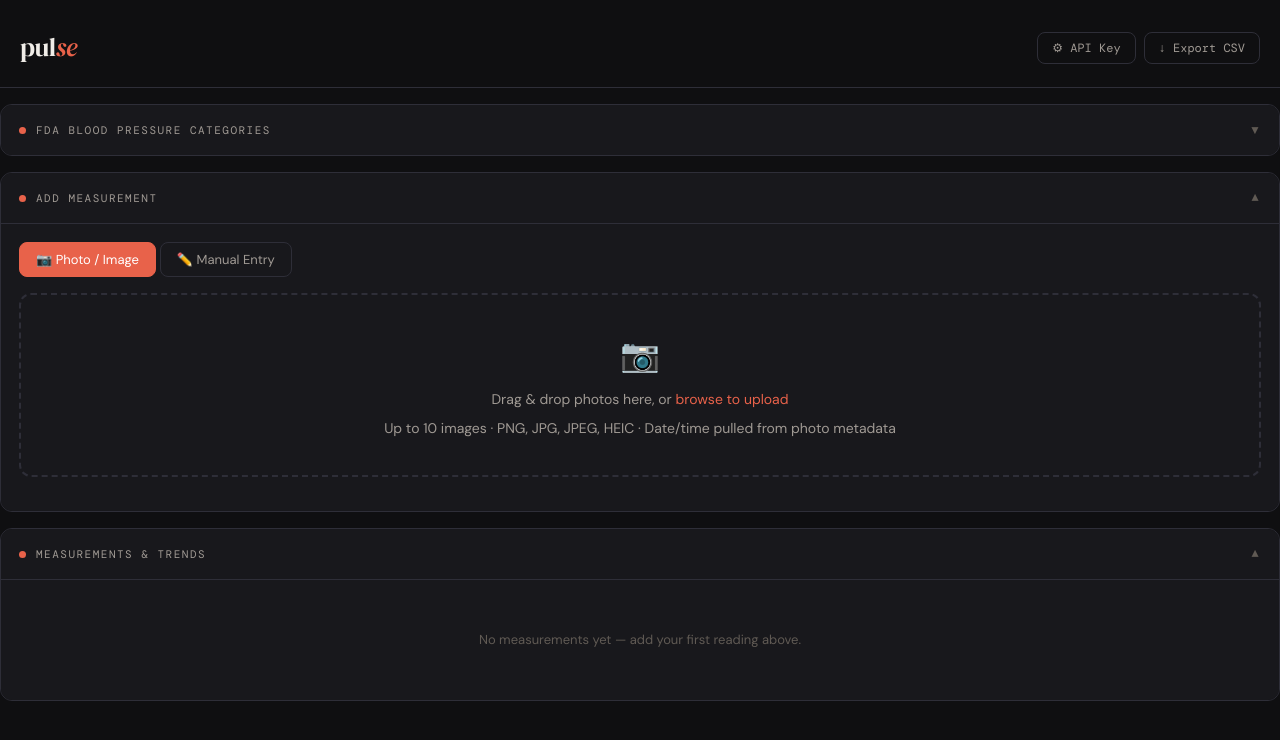
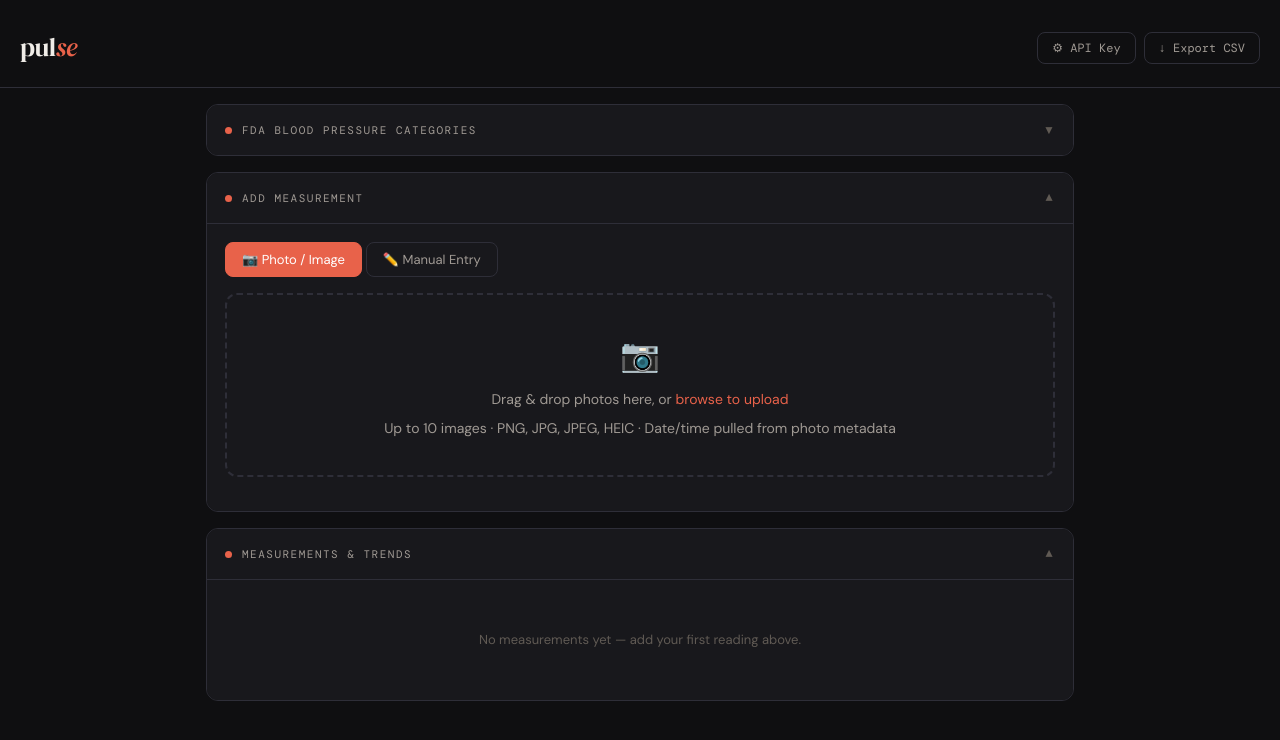
Before and after one commit to CorrinaBlack/Pulse, a plain HTML site: page index.html in a window 1280 px wide. Drawn offline with nearby package versions, Linux system fonts and the light colour scheme; a web font is replaced by a local one.

Commit message:
Moved heic-to to end of body, restored main tag

```diff
--- a/index.html
+++ b/index.html
@@ -1,5 +1,5 @@
 
-<!-- Pulse v4.2 — 2026-06-02 | heic-to loaded async to prevent blocking page if CDN fails -->
+<!-- Pulse v4.3 — 2026-06-02 | Moved heic-to to end of body, restored main tag -->
 <!DOCTYPE html>
 <html lang="en">
 <head>
@@ -9,7 +9,6 @@
 <link href="https://fonts.googleapis.com/css2?family=DM+Serif+Display:ital@0;1&family=DM+Mono:wght@300;400;500&family=DM+Sans:ital,opsz,wght@0,9..40,300;0,9..40,400;0,9..40,500;0,9..40,600;1,9..40,300&display=swap" rel="stylesheet">
 <script src="https://cdnjs.cloudflare.com/ajax/libs/Chart.js/4.4.1/chart.umd.min.js"></script>
 <script src="https://cdn.jsdelivr.net/npm/exifr@7.1.3/dist/full.umd.js"></script>
-<script async src="https://cdn.jsdelivr.net/npm/heic-to@1.5.2/dist/iife/heic-to.js"></script>
 
 <style>
  :root {
@@ -502,7 +501,7 @@
 </div>
 
 
-
+<main>
  <!-- FDA CATEGORIES -->
  <div class="accordion" id="acc-fda">
  <div class="accordion-header" onclick="toggleAccordion('acc-fda')">
@@ -1457,5 +1456,6 @@ function exportCSV() {
 setEntryAccordion();
 renderData();
 </script>
+<script async src="https://cdn.jsdelivr.net/npm/heic-to@1.5.2/dist/iife/heic-to.js"></script>
 </body>
 </html>
```
